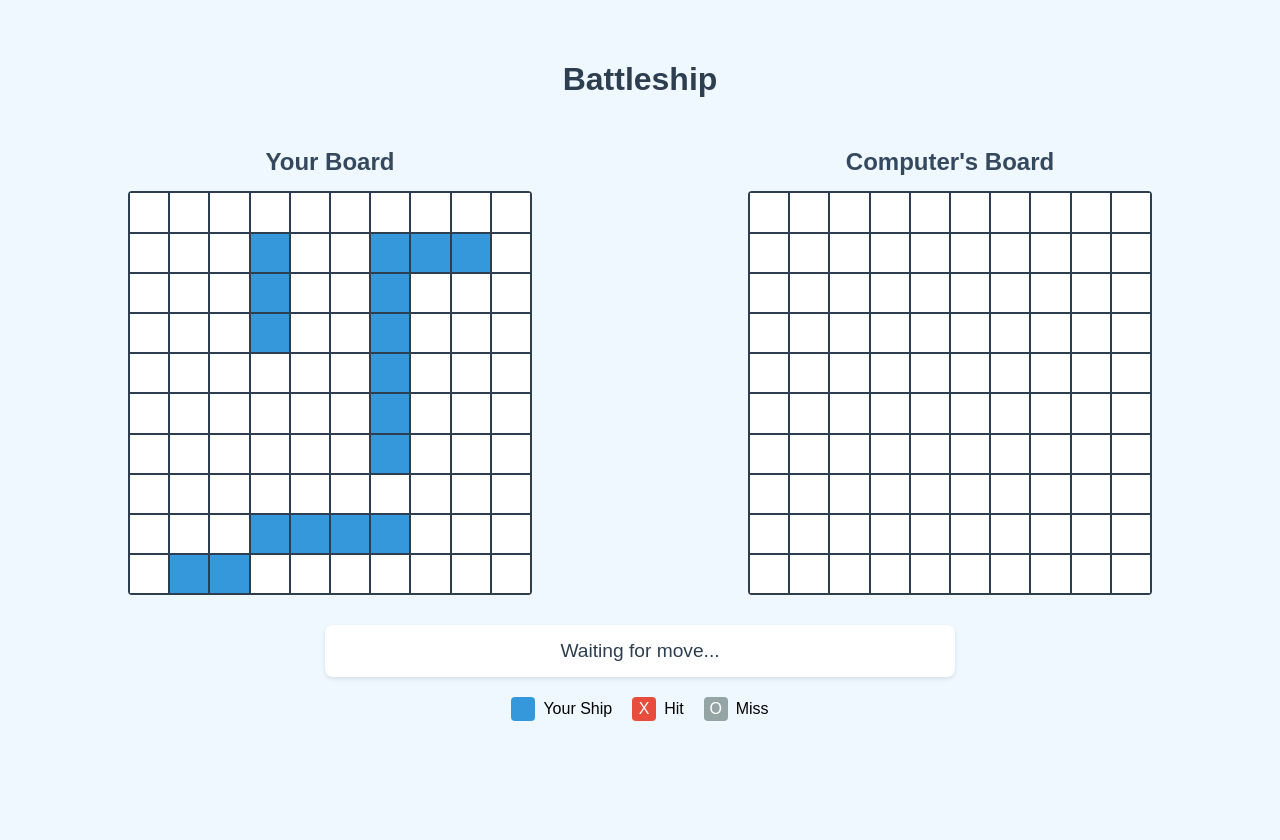
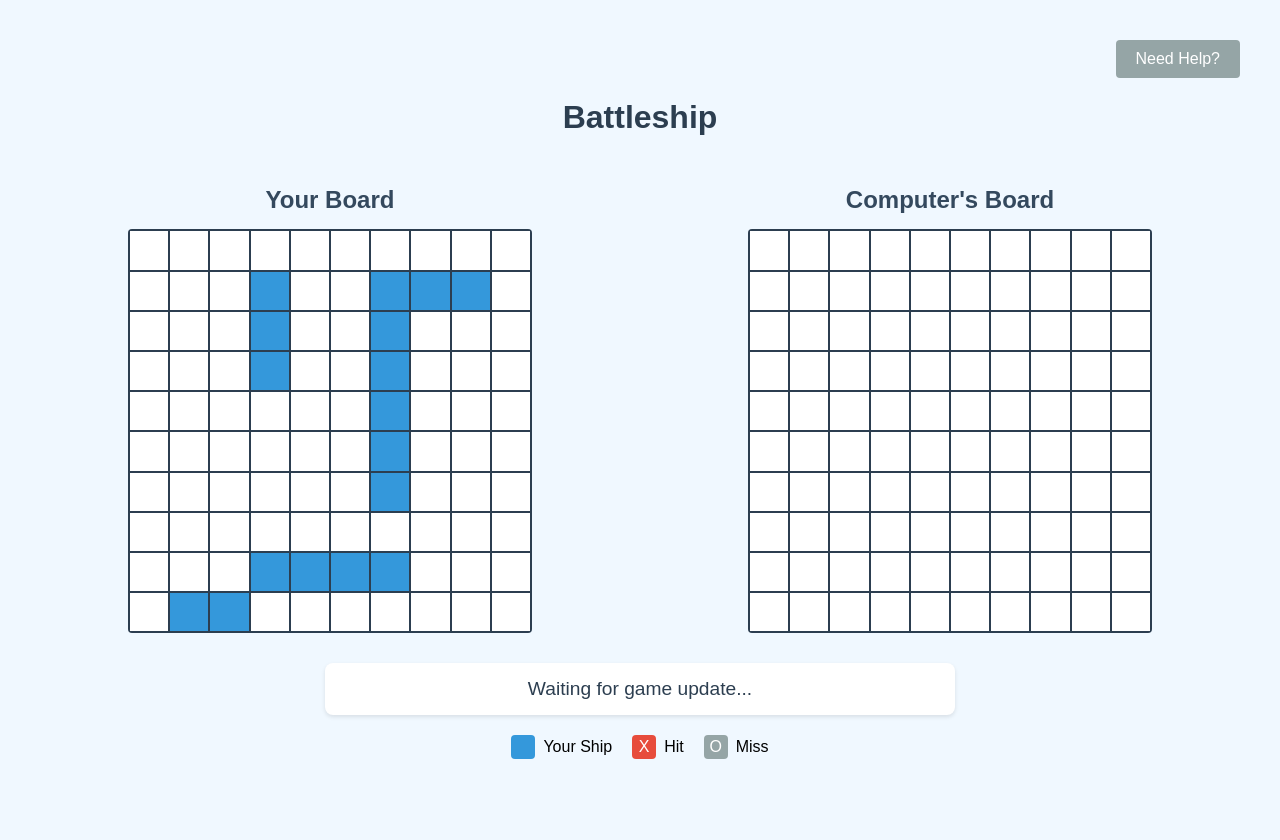
Before and after one commit to peleisaac/python-project-battleship-game, a Flask app: page /start_game in a window 1280 px wide. Run offline with Flask 3, Linux system fonts and the light colour scheme.

Commit message:
Updated game.html with the "Need Help" button

```diff
--- a/templates/game.html
+++ b/templates/game.html
@@ -6,22 +6,33 @@
     <link rel="stylesheet" href="{{ url_for('static', filename='css/style.css') }}">
 </head>
 <body>
+    <!-- Main game container that holds the boards and game status -->
     <div class="game-container">
+
+        <!-- Need Help Button -->
+        <div class="help-link-container">
+            <a href="{{ url_for('help_page') }}" class="btn secondary">Need Help?</a>
+        </div>
+
         <h1 class="game-title">Battleship</h1>
 
+        <!-- Container for both player and computer boards -->
         <div class="boards-container">
             <div class="board-section">
                 <h2>Your Board</h2>
-                <div id="player-board" class="board"></div>
+                <div id="player-board" class="board"></div> <!-- Player's ship grid -->
             </div>
 
             <div class="board-section">
                 <h2>Computer's Board</h2>
-                <div id="computer-board" class="board"></div>
+                <div id="computer-board" class="board"></div> <!-- Computer's ship grid -->
             </div>
         </div>
 
-        <div id="game-status" class="game-status">Waiting for move...</div>
+        <!-- Game status section to display current game state -->
+        <div class="game-status" id="game-status">Waiting for game update...</div>
+
+        <!-- Game legend to explain the different markers -->
         <div class="legend">
             <div class="legend-item">
                 <span class="legend-marker ship"></span> Your Ship
@@ -35,24 +46,28 @@
         </div>
     </div>
 
-    <!-- Game Over Modal -->
+    <!-- Modal for game over screen -->
     <div id="game-over-modal" class="modal">
         <div class="modal-content">
             <h2>Game Over!</h2>
             <p id="winner-text"></p>
             <div class="modal-buttons">
+                <!-- Button to restart the game -->
                 <button onclick="restartGame()" class="btn primary">Play Again</button>
+                <!-- Button to return to the main menu -->
                 <button onclick="window.location.href='/'" class="btn secondary">Main Menu</button>
             </div>
         </div>
     </div>
 
+    <!-- Link to game logic JavaScript file -->
     <script src="{{ url_for('static', filename='js/game.js') }}"></script>
     <script>
-        const gridSize = {{ grid_size }};
-        const playerBoard = {{ player_board | tojson }};
-        createBoard('player-board', playerBoard, true);
-        createBoard('computer-board', Array(gridSize).fill().map(() => Array(gridSize).fill("")), false);
+        // JavaScript code that initializes the boards and sets game state
+        const gridSize = {{ grid_size }}; // Set grid size dynamically from server
+        const playerBoard = {{ player_board | tojson }}; // Player's board data passed from server
+        createBoard('player-board', playerBoard, true); // Create player board
+        createBoard('computer-board', Array(gridSize).fill().map(() => Array(gridSize).fill("")), false); // Create empty computer board
     </script>
 </body>
 </html>
```
